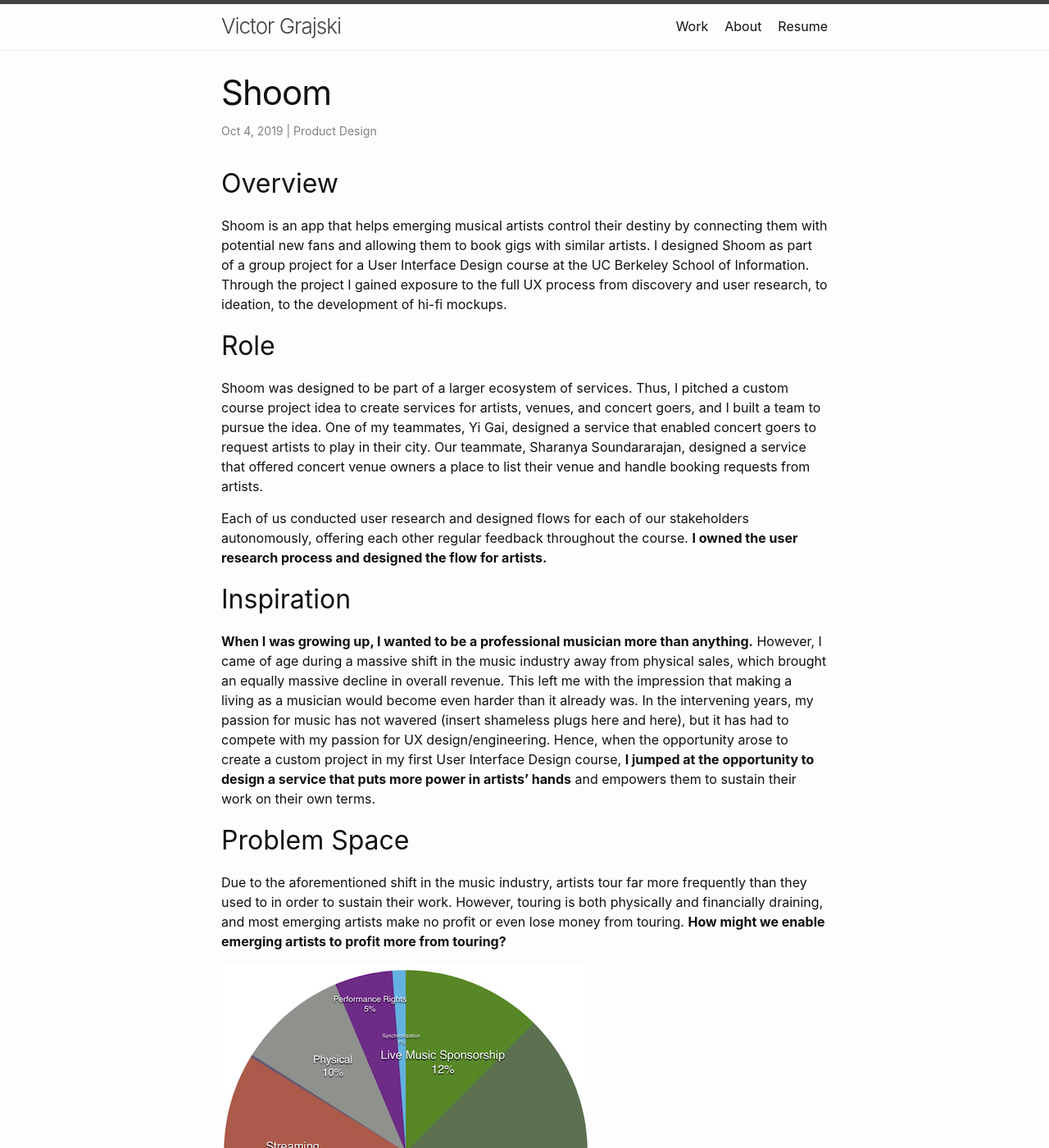
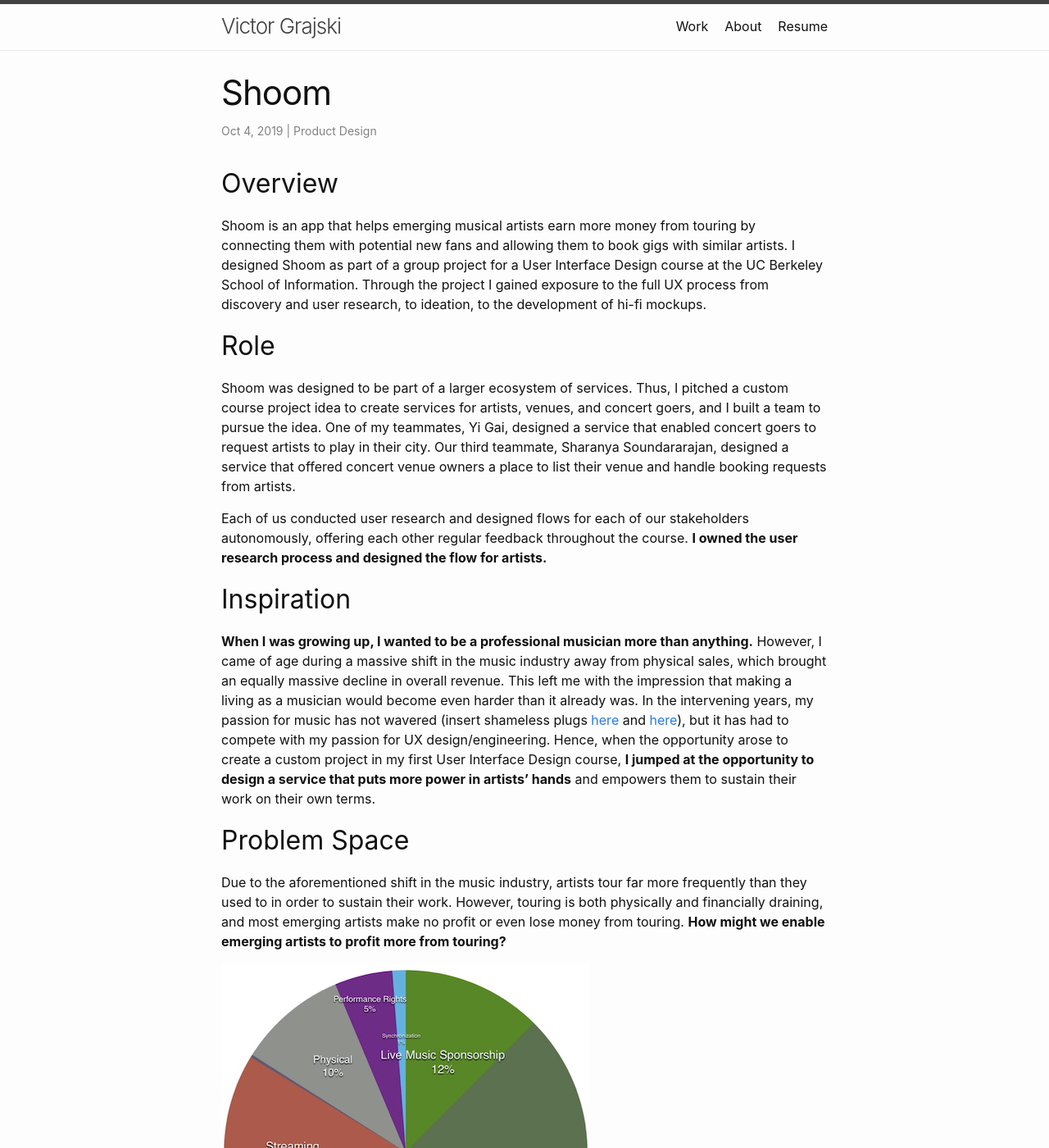
Before and after one commit to victor-grajski/portfolio-old, a Jekyll site: the page built from _posts/2019-10-04-shoom.markdown, in a window 1280 px wide and 1400 px high. Shown: the whole window at 82% size. Built offline with Jekyll 4.4.1, drawn with Linux system fonts in a browser that asks for light colours.

Commit message:
Update and rename 2019-10-04-welcome-to-jekyll.markdown to 2019-10-04-shoom.markdown

```diff
--- a/_posts/2019-10-04-welcome-to-jekyll.markdown
+++ b/_posts/2019-10-04-shoom.markdown
@@ -4,20 +4,20 @@ title:  "Shoom"
 date:   2019-10-04 12:52:01 -0700
 categories: jekyll update
 permalink: "/shoom"
-excerpt: "Shoom is an app to help emerging musical artists control their destiny by showing them where their potential new fans are and by allowing them to book gigs with similar artists."
+excerpt: "Shoom is an app to help emerging musical artists earn more money from touring by showing them where their potential new fans are and by allowing them to book gigs with similar artists."
 image: /assets/shoom/splash-screen.png
 category: "Product Design"
 ---
 ## Overview
-Shoom is an app that helps emerging musical artists control their destiny by connecting  them with potential new fans and allowing them to book gigs with similar artists. I designed Shoom as part of a group project for a User Interface Design course at the UC Berkeley School of Information. Through the project I gained exposure to the full UX process from discovery and user research, to ideation, to the development of hi-fi mockups.
+Shoom is an app that helps emerging musical artists earn more money from touring by connecting them with potential new fans and allowing them to book gigs with similar artists. I designed Shoom as part of a group project for a User Interface Design course at the UC Berkeley School of Information. Through the project I gained exposure to the full UX process from discovery and user research, to ideation, to the development of hi-fi mockups.
 
 ## Role
-Shoom was designed to be part of a larger ecosystem of services. Thus, I pitched a custom course project idea to create services for artists, venues, and concert goers, and I built a team to pursue the idea. One of my teammates, Yi Gai, designed a service that enabled concert goers to request artists to play in their city. Our teammate, Sharanya Soundararajan, designed a service that offered concert venue owners a place to list their venue and handle booking requests from artists.
+Shoom was designed to be part of a larger ecosystem of services. Thus, I pitched a custom course project idea to create services for artists, venues, and concert goers, and I built a team to pursue the idea. One of my teammates, Yi Gai, designed a service that enabled concert goers to request artists to play in their city. Our third teammate, Sharanya Soundararajan, designed a service that offered concert venue owners a place to list their venue and handle booking requests from artists.
 
 Each of us conducted user research and designed flows for each of our stakeholders autonomously, offering each other regular feedback throughout the course. **I owned the user research process and designed the flow for artists.**
 
 ## Inspiration
-**When I was growing up, I wanted to be a professional musician more than anything.** However, I came of age during a massive shift in the music industry away from physical sales, which brought an equally massive decline in overall revenue. This left me with the impression that making a living as a musician would become even harder than it already was. In the intervening years, my passion for music has not wavered (insert shameless plugs here and here), but it has had to compete with my passion for UX design/engineering. Hence, when the opportunity arose to create a custom project in my first User Interface Design course, **I jumped at the opportunity to design a service that puts more power in artists’ hands** and empowers them to sustain their work on their own terms.
+**When I was growing up, I wanted to be a professional musician more than anything.** However, I came of age during a massive shift in the music industry away from physical sales, which brought an equally massive decline in overall revenue. This left me with the impression that making a living as a musician would become even harder than it already was. In the intervening years, my passion for music has not wavered (insert shameless plugs [here](https://www.instagram.com/anima1a1a1a1/) and [here](https://www.instagram.com/eminencebreak/)), but it has had to compete with my passion for UX design/engineering. Hence, when the opportunity arose to create a custom project in my first User Interface Design course, **I jumped at the opportunity to design a service that puts more power in artists’ hands** and empowers them to sustain their work on their own terms.
 
 ## Problem Space
 Due to the aforementioned shift in the music industry, artists tour far more frequently than they used to in order to sustain their work. However, touring is both physically and financially draining, and most emerging artists make no profit or even lose money from touring. **How might we enable emerging artists to profit more from touring?**
```
